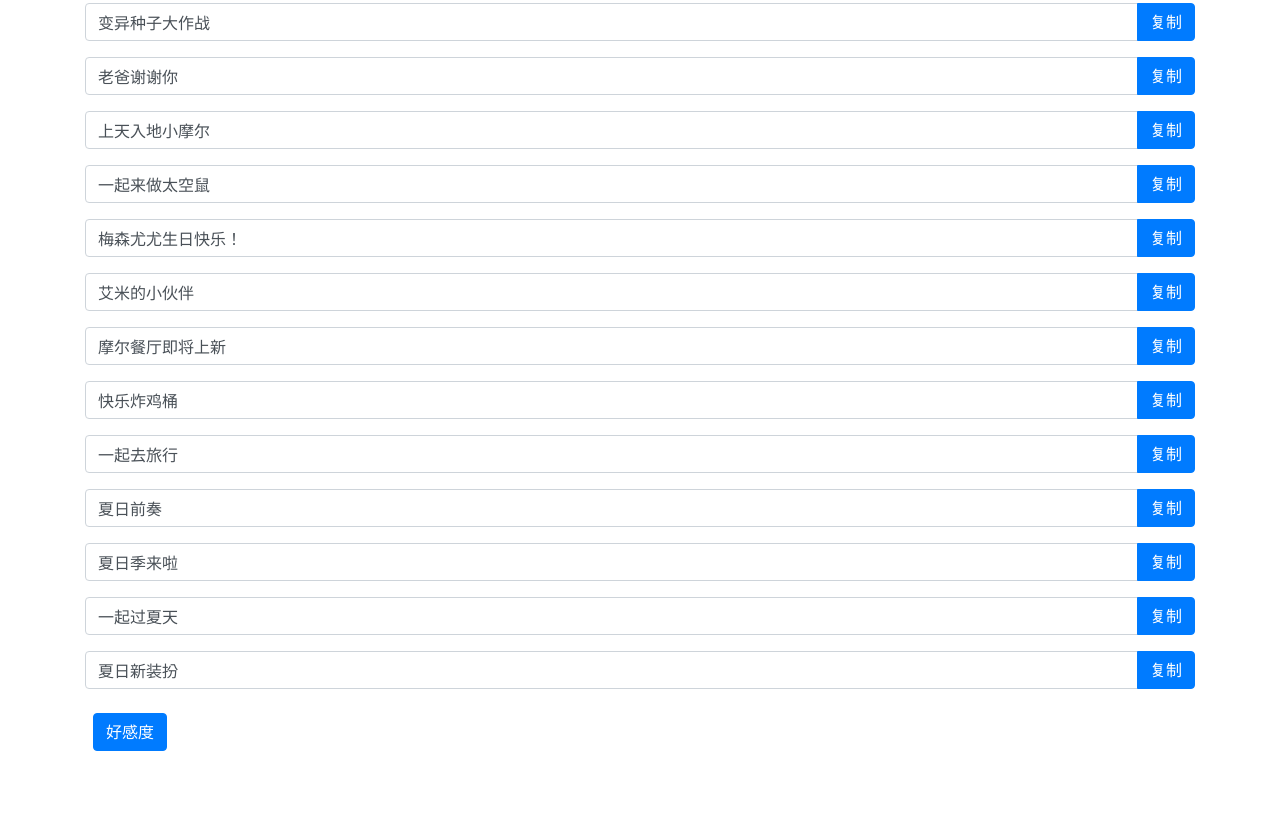
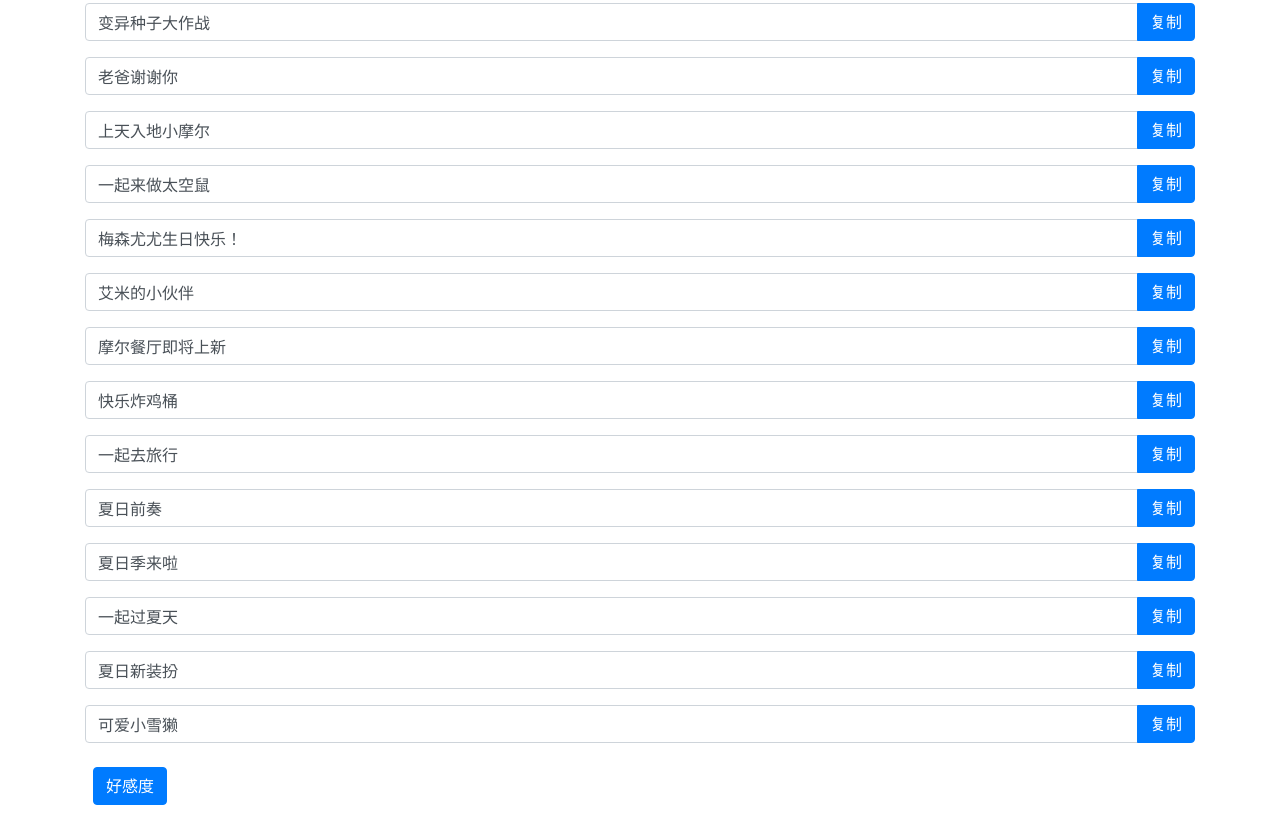
Before and after one commit to euukey/mole, a plain HTML site: page index.html in a window 1280 px wide. Shown: the part 1411-2232 px from the top of the page. Before the commit the page ends 2178 px from the top, so only its background shows below. Drawn offline with nearby package versions, Linux system fonts and the light colour scheme.

Commit message:
Update index.html

```diff
--- a/index.html
+++ b/index.html
@@ -37,7 +37,7 @@
         <h1 class="text-center m-2">神奇密码</h1>
         <!-- <h4 class="text-primary">6.1</h4> -->
         <div class="text-left">
-            <small style="color:rgb(180, 180, 180)!important;"><strong>更新时间：</strong>2021.6.30</small>
+            <small style="color:rgb(180, 180, 180)!important;"><strong>更新时间：</strong>2021.7.2</small>
             <div class="mb-3">
                 <small style="color:rgb(180, 180, 180)!important;"><strong>兑换方法：</strong>游戏右上角 活动-福利-神奇代码</small>
             </div>
@@ -335,6 +335,14 @@
                 </div>
             </div>
 
+            <div class="input-group mb-3">
+                <input type="text" id="code-38" class="form-control" value="可爱小雪獭">
+                <div class="input-group-append">
+                    <button class="btn btn-primary copy" type="submit" data-clipboard-target="#code-38"
+                        onclick="copy1()">复制</button>
+                </div>
+            </div>
+
 
 
 
```
